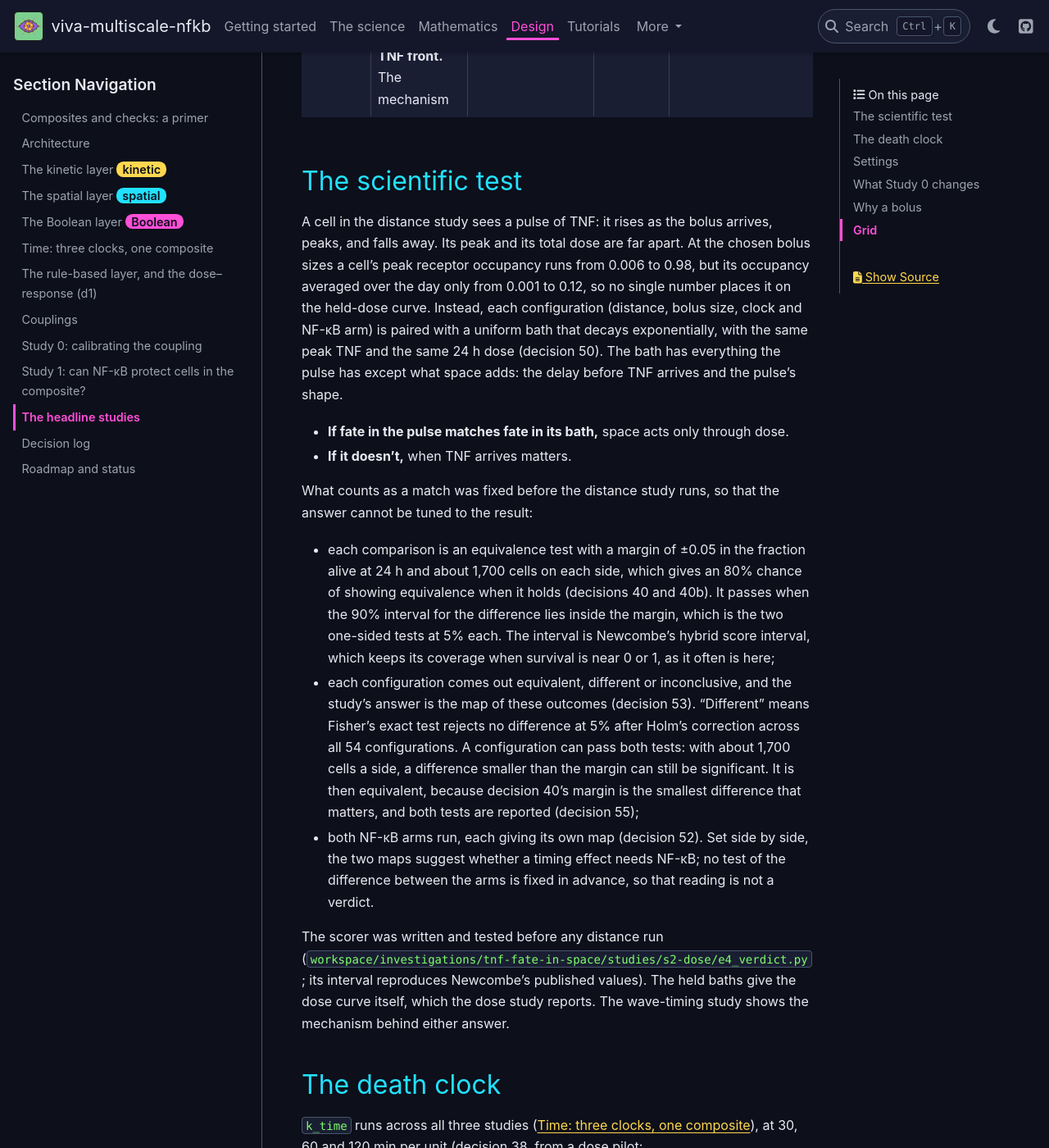
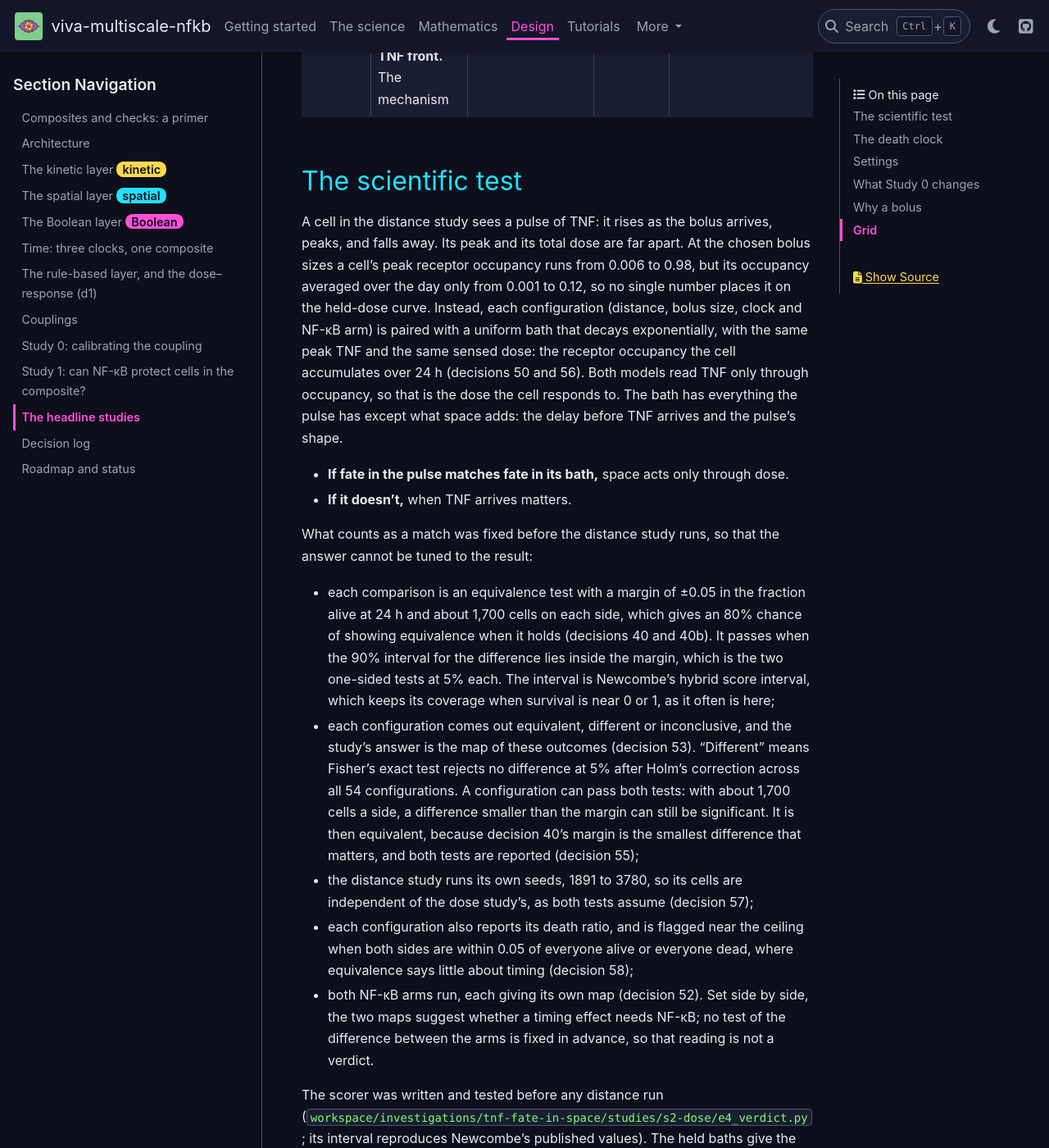
Before and after one commit to vivarium-collective/viva-multiscale-nfkb, a Sphinx documentation site: the page built from documentation/design/studies.md, in a window 1280 px wide and 1400 px high, scrolled down 1052 px. Shown: the whole window at 82% size. Built offline with Sphinx 7.4.7 and the PyData theme 0.15.4, drawn with Linux system fonts in a browser that asks for light colours.

Commit message:
decisions: 56 to 58, the sensed-dose bath, the distance study's seeds, the ceiling flag (Alex)
56: each fading bath keeps its ring cell's peak TNF and matches its sensed dose, the receptor occupancy-time over
24 h; row 50's concentration match and its half-lives are struck through. 57: distance seeds 1891 to 3780. 58: death
ratio and near-ceiling flag. The studies page, the exposure plan and the README describe the comparison by sensed
dose; the plan records the dose study's restart.

Co-Authored-By: Claude Opus 5.5 <noreply@anthropic.com>
Claude-Session: https://claude.ai/code/session_01AEnZFBjC4EK5NyYFKiUyxb

```diff
--- a/documentation/design/studies.md
+++ b/documentation/design/studies.md
@@ -15,8 +15,9 @@ A cell in the distance study sees a pulse of TNF: it rises as the bolus arrives,
 its total dose are far apart. At the chosen bolus sizes a cell's peak receptor occupancy runs from 0.006 to 0.98, but
 its occupancy averaged over the day only from 0.001 to 0.12, so no single number places it on the held-dose curve.
 Instead, each configuration (distance, bolus size, clock and NF-κB arm) is paired with a uniform bath that decays
-exponentially, with the same peak TNF and the same 24 h dose (decision 50). The bath has everything the pulse has except
-what space adds: the delay before TNF arrives and the pulse's shape.
+exponentially, with the same peak TNF and the same sensed dose: the receptor occupancy the cell accumulates over 24 h
+(decisions 50 and 56). Both models read TNF only through occupancy, so that is the dose the cell responds to. The
+bath has everything the pulse has except what space adds: the delay before TNF arrives and the pulse's shape.
 - **If fate in the pulse matches fate in its bath,** space acts only through dose.
 - **If it doesn't,** when TNF arrives matters.
 
@@ -30,6 +31,10 @@ What counts as a match was fixed before the distance study runs, so that the ans
   across all 54 configurations. A configuration can pass both tests: with about 1,700 cells a side, a difference
   smaller than the margin can still be significant. It is then equivalent, because decision 40's margin is the
   smallest difference that matters, and both tests are reported (decision 55);
+- the distance study runs its own seeds, 1891 to 3780, so its cells are independent of the dose study's, as both
+  tests assume (decision 57);
+- each configuration also reports its death ratio, and is flagged near the ceiling when both sides are within 0.05
+  of everyone alive or everyone dead, where equivalence says little about timing (decision 58);
 - both NF-κB arms run, each giving its own map (decision 52). Set side by side, the two maps suggest whether a
   timing effect needs NF-κB; no test of the difference between the arms is fixed in advance, so that reading is not
   a verdict.
```
Also changed, not shown: README.md (+1 -1 lines), docs/design/plan-exposure-studies.md (+5 -3 lines), documentation/design/decisions.md (+4 -1 lines).
